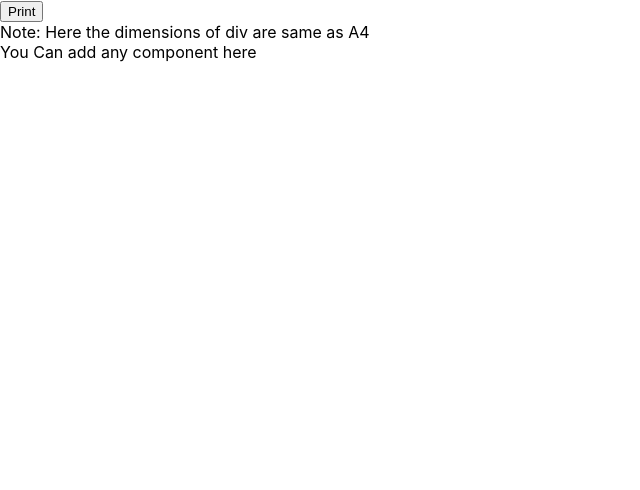
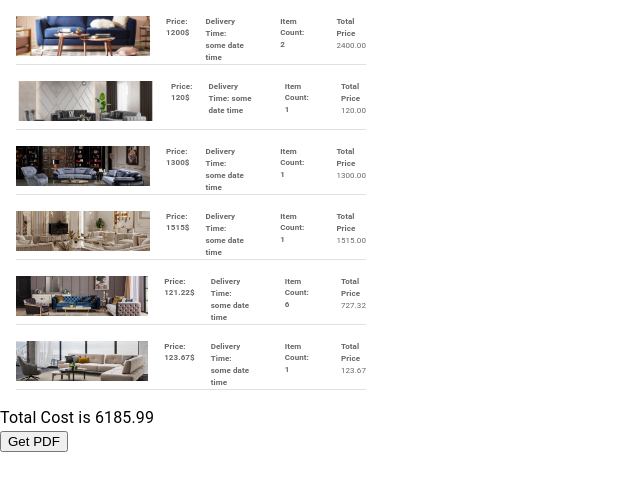
Before and after one commit to rebahozkoc/Ecommerce_Platform, a React (Create React App) app in the folder my-app/: page /payment-success in a window 1280 px wide. Both pictures are taken after a click on the button "GET INVOICE". Shown: the top 490 px of the page, without its empty margins (0-640 px from the left). Built offline with nearby package versions, Linux system fonts and the light colour scheme.

Commit message:
invoice card some new properties

```diff
--- a/my-app/src/components/invoicePdf/Invoice.js
+++ b/my-app/src/components/invoicePdf/Invoice.js
@@ -1,9 +1,70 @@
 import React, { Component, PropTypes } from "react";
 import html2canvas from "html2canvas";
 import jsPDF from "jspdf";
+
+import { List, ListItem, Typography, Card, Box } from "@mui/material";
+
+import InvoiceCard from "./InvoiceCard";
 // download html2canvas and jsPDF and save the files in app/ext, or somewhere else
 // the built versions are directly consumable
 // import {html2canvas, jsPDF} from 'app/ext';
+
+let c = [
+  {
+    key: 61,
+    imageId: "furn1.jpg",
+    cost: 1200,
+    title: "Sofa",
+    description: "lorem ipsum lorem ipsum lorem ipsum lorem ipsum",
+    count: 2,
+    stock: 40,
+  },
+  {
+    key: 62,
+    imageId: "furn2.jpg",
+    cost: 120,
+    title: "Sofa",
+    description: "lorem ipsum lorem ipsum lorem ipsum lorem ipsum",
+    count: 1,
+    stock: 2,
+  },
+  {
+    key: 63,
+    imageId: "furn3.jpg",
+    cost: 1300,
+    title: "Sofa",
+    description: "lorem ipsum lorem ipsum lorem ipsum lorem ipsum",
+    count: 1,
+    stock: 3,
+  },
+  {
+    key: 64,
+    imageId: "furn4.jpg",
+    cost: 1515,
+    title: "Sofa",
+    description: "lorem ipsum lorem ipsum lorem ipsum lorem ipsum",
+    count: 1,
+    stock: 4,
+  },
+  {
+    key: 65,
+    imageId: "furn5.jpg",
+    cost: 121.22,
+    title: "Sofa",
+    description: "lorem ipsum lorem ipsum lorem ipsum lorem ipsum",
+    count: 6,
+    stock: 6,
+  },
+  {
+    key: 66,
+    imageId: "furn6.jpg",
+    cost: 123.67,
+    title: "Sofa",
+    description: "lorem ipsum lorem ipsum lorem ipsum lorem ipsum",
+    count: 1,
+    stock: 4123,
+  },
+];
 
 export default class Export extends Component {
   constructor(props) {
@@ -17,19 +78,39 @@ export default class Export extends Component {
       const pdf = new jsPDF();
       pdf.addImage(imgData, "JPEG", 0, 0);
       // pdf.output('dataurlnewwindow');
-      pdf.save("download.pdf");
+      pdf.save("invoice.pdf");
     });
   }
   render() {
+    let totalCost = 0;
     console.log("hello");
     return (
       <div>
+        <div id="divToPrint" className="mt4">
+          <List>
+            {c.map((card) => (
+              <ListItem key={card.key}>
+                <InvoiceCard
+                  imageId={card.imageId}
+                  cost={card.cost}
+                  description={card.description}
+                  title={card.title}
+                  id={card.key}
+                  stock={card.stock}
+                  count={card.count}
+                >
+                  {(totalCost += card.cost * card.count)}
+                </InvoiceCard>
+              </ListItem>
+            ))}
+          </List>
+          <Box disableRipple sx={{ width: 500 }}>
+            <Typography>Total Cost is {totalCost}</Typography>
+          </Box>
+        </div>
+
         <div className="mb5">
-          <button onClick={this.printDocument}>Print</button>
-        </div>
-        <div id="divToPrint" className="mt4">
-          <div>Note: Here the dimensions of div are same as A4</div>
-          <div>You Can add any component here</div>
+          <button onClick={this.printDocument}>Get PDF</button>
         </div>
       </div>
     );
--- /dev/null
+++ b/my-app/src/components/invoicePdf/InvoiceCard.js
@@ -0,0 +1,85 @@
+import * as React from "react";
+import { styled } from "@mui/material/styles";
+import Card from "@mui/material/Card";
+import CardMedia from "@mui/material/CardMedia";
+import CardActions from "@mui/material/CardActions";
+import IconButton from "@mui/material/IconButton";
+import Typography from "@mui/material/Typography";
+import DeleteOutlinedIcon from "@mui/icons-material/DeleteOutlined";
+import themeOptions from "../theme";
+import { ThemeProvider } from "@emotion/react";
+import { Box, Stack, Divider, Button } from "@mui/material";
+import { Link } from "react-router-dom";
+import RemoveIcon from "@mui/icons-material/Remove";
+import AddIcon from "@mui/icons-material/Add";
+
+const InvoiceCard = (props) => {
+  return (
+    <ThemeProvider theme={themeOptions}>
+      <Box disableRipple sx={{ width: 350 }}>
+        <Stack direction="row" spacing={2} sx={{ height: "40px" }}>
+          <CardMedia
+            component="img"
+            height="40"
+            width="40"
+            image={props.imageId}
+            alt="Voidture not Found"
+          />
+
+          <Stack direction="column">
+            <Typography
+              variant="body2"
+              color="text.secondary"
+              fontWeight="bold"
+              fontSize={8}
+            >
+              Price: {props.cost}$
+            </Typography>
+          </Stack>
+
+          <Typography
+            variant="body1"
+            color="text.secondary"
+            fontWeight="bold"
+            fontSize={8}
+          >
+            Delivery Time: some date time
+          </Typography>
+
+          <Box sx={{ m: 2 }} />
+
+          <Typography
+            variant="body2"
+            color="text.secondary"
+            fontWeight="bold"
+            fontSize={8}
+          >
+            Item Count: {props.count}
+          </Typography>
+
+          <Box sx={{ m: 1 }} />
+          <Stack direction="column">
+            <Typography
+              variant="body1"
+              color="text.secondary"
+              fontWeight="bold"
+              fontSize={8}
+            >
+              Total Price
+            </Typography>
+            <Typography
+              variant="body1"
+              color="text.secondary"
+              sx={{ fontSize: 8 }}
+            >
+              {(props.cost * props.count).toFixed(2)}
+            </Typography>
+          </Stack>
+        </Stack>
+        <Box sx={{ m: 1 }} />
+        <Divider />
+      </Box>
+    </ThemeProvider>
+  );
+};
+export default InvoiceCard;
--- a/my-app/src/components/payment/paymentSuccess/paymentSuccessPage.js
+++ b/my-app/src/components/payment/paymentSuccess/paymentSuccessPage.js
@@ -4,6 +4,7 @@ import { Link } from "react-router-dom";
 import themeOptions from "../../theme";
 import Export from "../../invoicePdf/Invoice";
 import ReactDOM from "react-dom";
+import { BrowserRouter } from "react-router-dom";
 const PaymentSuccessPage = () => {
   return (
     <ThemeProvider theme={themeOptions}>
@@ -49,7 +50,12 @@ const PaymentSuccessPage = () => {
           <Button
             variant="contained"
             onClick={() => {
-              ReactDOM.render(<Export />, document.getElementById("root"));
+              ReactDOM.render(
+                <BrowserRouter>
+                  <Export />
+                </BrowserRouter>,
+                document.getElementById("root")
+              );
             }}
             sx={{
               backgroundColor: themeOptions.palette.primary.light,
```
